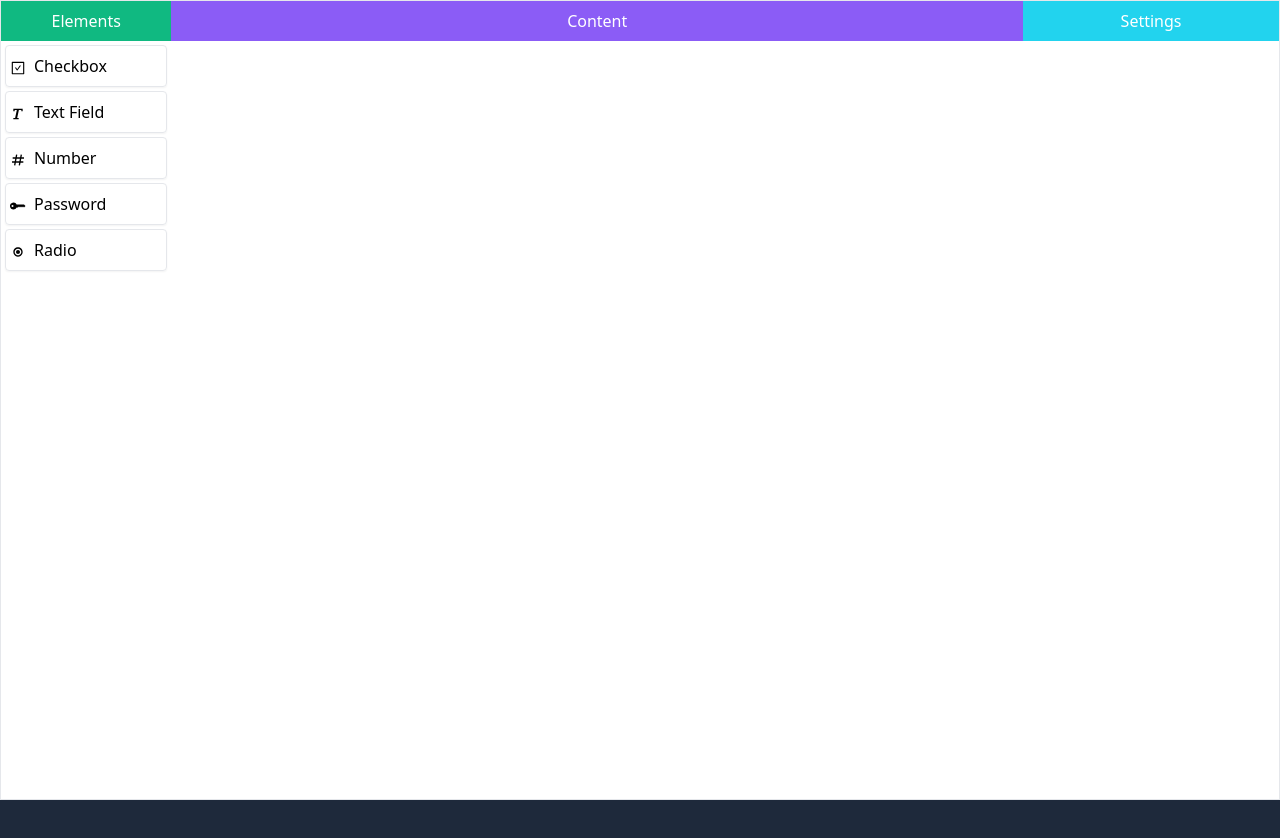
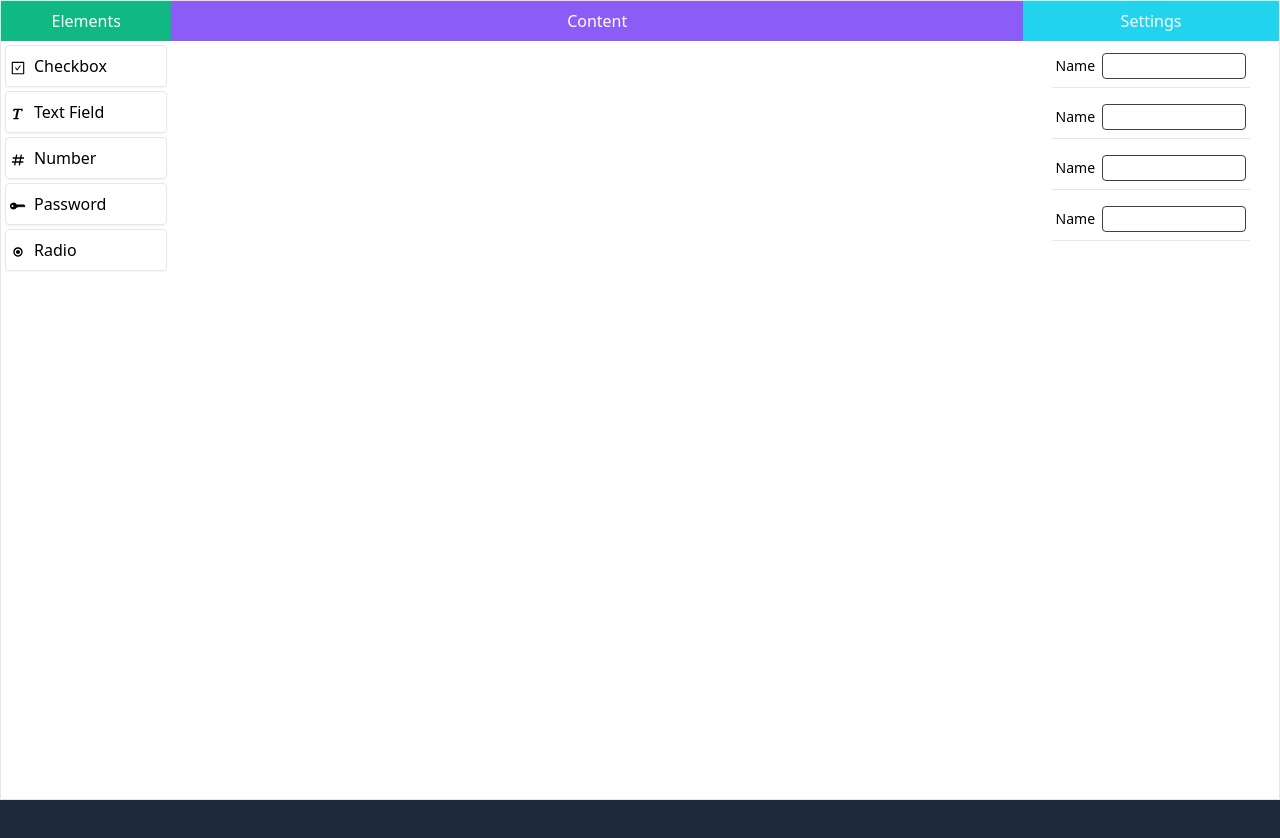
Before and after one commit to jMohammdi/wiki-search, a Next.js app: page / in a window 1280 px wide. Shown: the top 838 px of the page. Built offline with nearby package versions, Linux system fonts and the light colour scheme.

Commit message:
add new feture for end drop show html element

```diff
--- a/components/layout/mainContent/ProviderDrag.tsx
+++ b/components/layout/mainContent/ProviderDrag.tsx
@@ -1,5 +1,6 @@
 'use client'
-import React from 'react';
+import React, { useEffect } from 'react';
+import { v4 as uuidv4 } from 'uuid'
 import { useState } from 'react';
 import { DefaultElementDragableProps as ItemProps } from '../../../model/typeElementdrag';
 import { Elements } from '../../../model/SampleData';
@@ -7,10 +8,7 @@ import Sidebar from '../sidebar/Sidebar';
 import ElementDrag from '../utils/ElementDrag';
 import Content from './Content';
 
-interface Item {
-  id: number;
-  text: string;
-}
+
 
 const ExampleComponent = () => {
   const [column1, setColumn1] = useState<ItemProps[]>(Elements);
@@ -20,15 +18,15 @@ const ExampleComponent = () => {
     // Store the dragged item's ID
     event.dataTransfer.setData('text/plain', item.id.toString());
   };
-
   const handleDrop = (event: React.DragEvent<HTMLDivElement>) => {
     event.preventDefault();
     const itemId = event.dataTransfer.getData('text/plain');
     const item = column1.find((item) => item.id.toString() === itemId);
     const isUniqeElemet = column2.find((item) => item.id.toString() === itemId);
 
-    if (item && isUniqeElemet === undefined) {
-      console.log(isUniqeElemet)
+
+
+    if (item) {
       const rect = event.currentTarget.getBoundingClientRect();
       const offsetX = event.clientX - rect.left;
       const offsetY = event.clientY - rect.top;
@@ -38,7 +36,8 @@ const ExampleComponent = () => {
         // Remove the item from Column 1 🧰
         // setColumn1((prevColumn1) => prevColumn1.filter((i) => i.id !== item.id));
         // Add the item to Column 2
-        setColumn2((prevColumn2) => [...prevColumn2, item]);
+        const { icon, text, type } = item
+        setColumn2([...column2, { icon, text, type, id: uuidv4() }]);
       } else {
         // Item dropped back inside Column 1, do nothing
       }
@@ -49,10 +48,13 @@ const ExampleComponent = () => {
   };
 
 
+  useEffect(() => {
+    let lastItemAdded = column2[column2.length - 1]
 
+
+  }, [column2])
   const handleDragOver = (event: React.DragEvent<HTMLDivElement>) => {
     event.preventDefault();
-    console.log(45)
   };
 
   return (
--- /dev/null
+++ b/components/layout/settings/ProviderSettings/ProviderSettings.tsx
@@ -0,0 +1,23 @@
+import React from 'react'
+import { ElementDragableProps } from "../../../../model/typeElementdrag"
+import InputContent from '../components/InputContent'
+function ProviderSettings() {
+    return (
+        <div className='w-full h-full flex flex-col'>
+            <div className='mt-2 p-1'>
+                <InputContent />
+            </div>
+            <div className='mt-2 p-1'>
+                <InputContent />
+            </div>
+            <div className='mt-2 p-1'>
+                <InputContent />
+            </div>
+            <div className='mt-2 p-1'>
+                <InputContent />
+            </div>
+        </div>
+    )
+}
+
+export default ProviderSettings
--- a/components/layout/settings/Setting.tsx
+++ b/components/layout/settings/Setting.tsx
@@ -1,10 +1,12 @@
 import React from 'react'
+import ProviderSettings from './ProviderSettings/ProviderSettings'
 
 function Setting() {
   return <div className=' w-96'>
     <div className='w-full p-2 text-center text-white text-base bg-cyan-400'>
       Settings
     </div>
+    <ProviderSettings />
   </div>
 }
 
--- /dev/null
+++ b/components/layout/settings/components/InputContent.tsx
@@ -0,0 +1,12 @@
+import React from 'react'
+
+function InputContent() {
+    return (
+        <div className='flex items-center justify-around w-4/5 m-auto border-b border-b-gray-200 pb-2'>
+            <span className='text-sm'>Name</span>
+            <input className='border outline-none rounded border-gray-700 w-36' type="text" />
+        </div>
+    )
+}
+
+export default InputContent
--- a/components/layout/sidebar/Sidebar.tsx
+++ b/components/layout/sidebar/Sidebar.tsx
@@ -1,5 +1,4 @@
-import Checkbox from '@/components/checkbox/Checkbox'
-import Password from '@/components/password/Password'
+
 import React from 'react'
 type PropsType = {
   children: React.ReactNode
```
Also changed, not shown: model/typeElementdrag.ts (+6 -1 lines).
